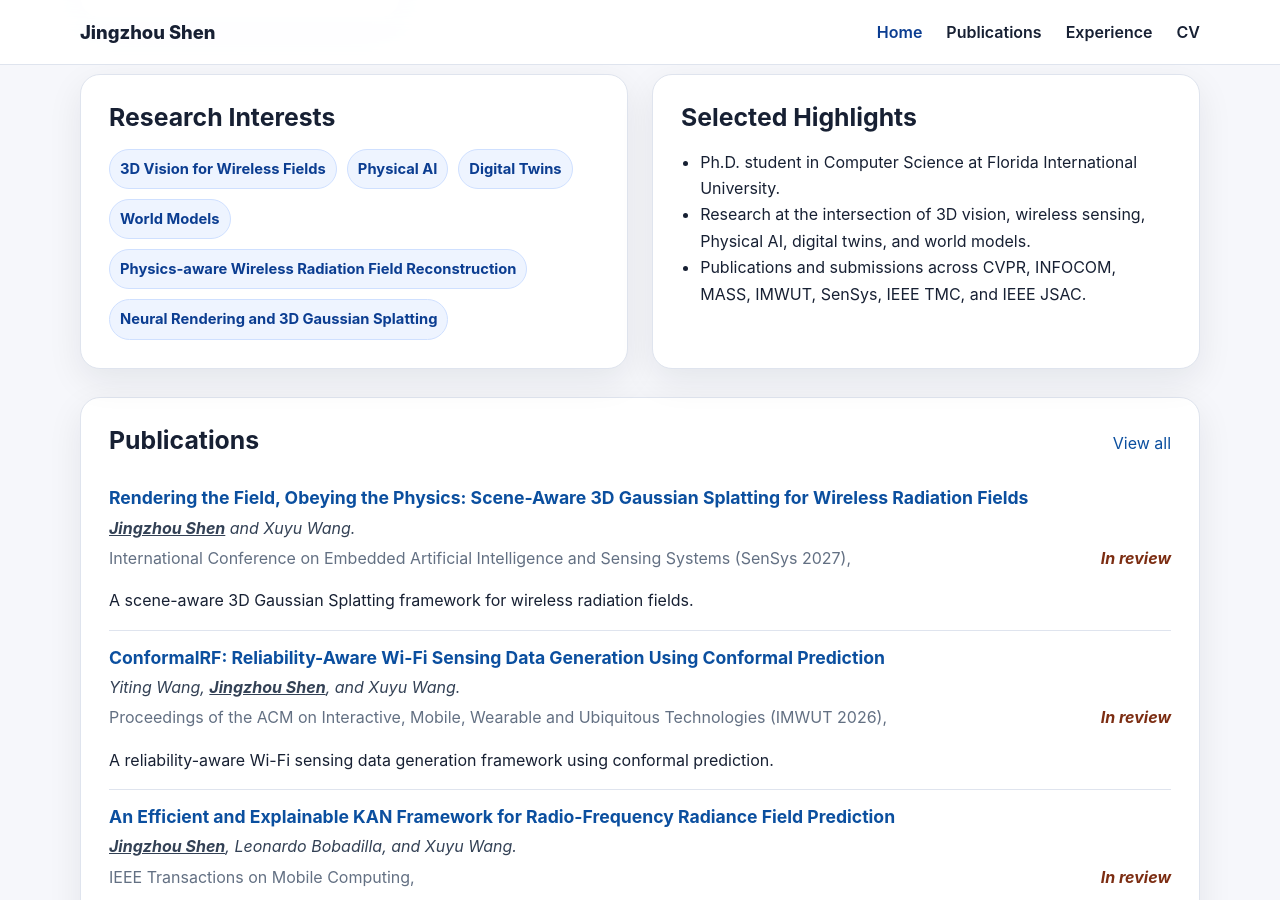
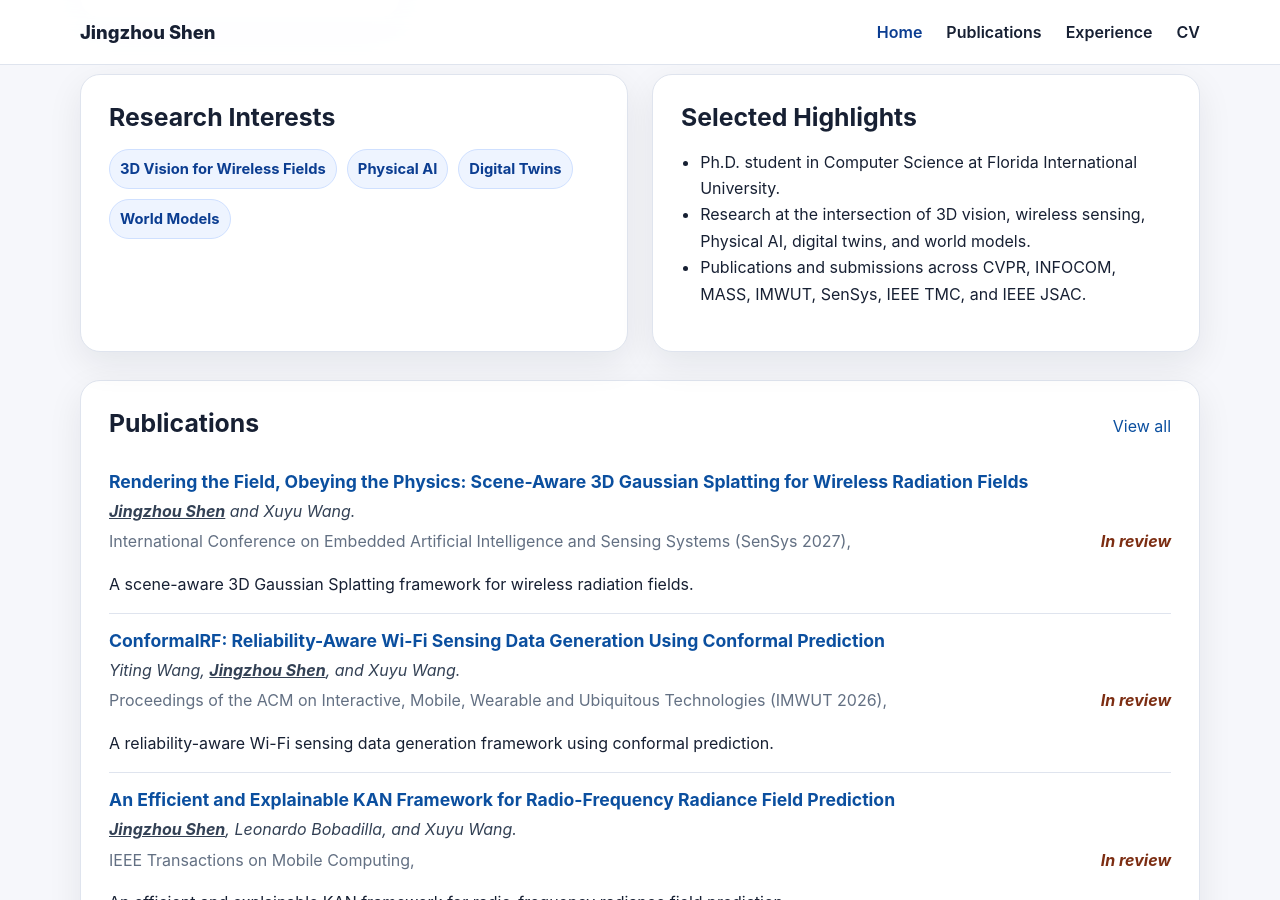
Before and after one commit to NorahCadeJS/NorahCadeJS.github.io, a Jekyll site: the page built from index.md, in a window 1280 px wide and 900 px high, scrolled down 700 px. Built offline with Jekyll 4.4.1, drawn with Linux system fonts in a browser that asks for light colours.

Commit message:
Update profile.yml to remove topics
Removed two topics from the profile.

```diff
--- a/_data/profile.yml
+++ b/_data/profile.yml
@@ -8,5 +8,3 @@ research_interests:
   - Physical AI
   - Digital Twins
   - World Models
-  - Physics-aware Wireless Radiation Field Reconstruction
-  - Neural Rendering and 3D Gaussian Splatting
```
